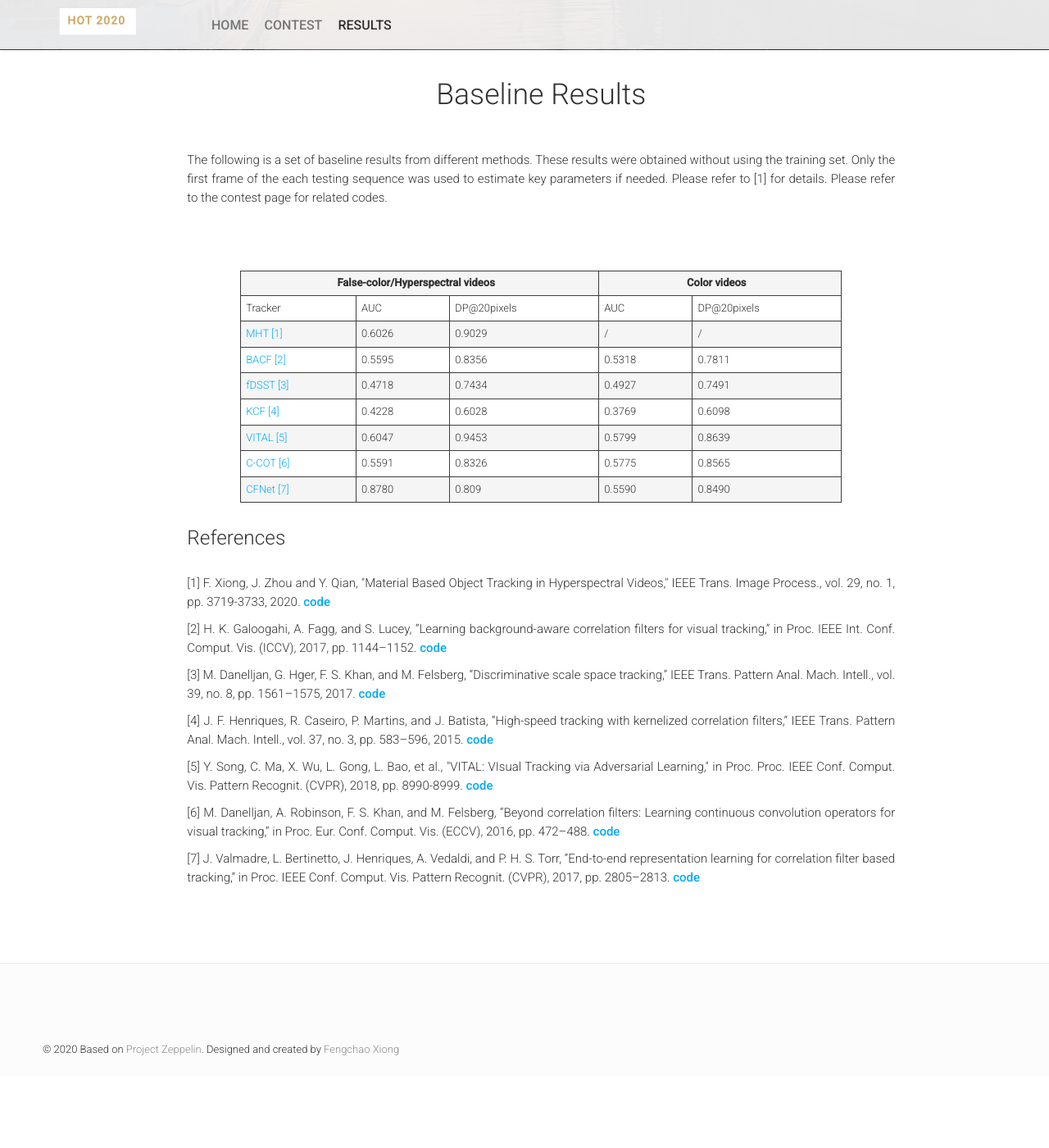
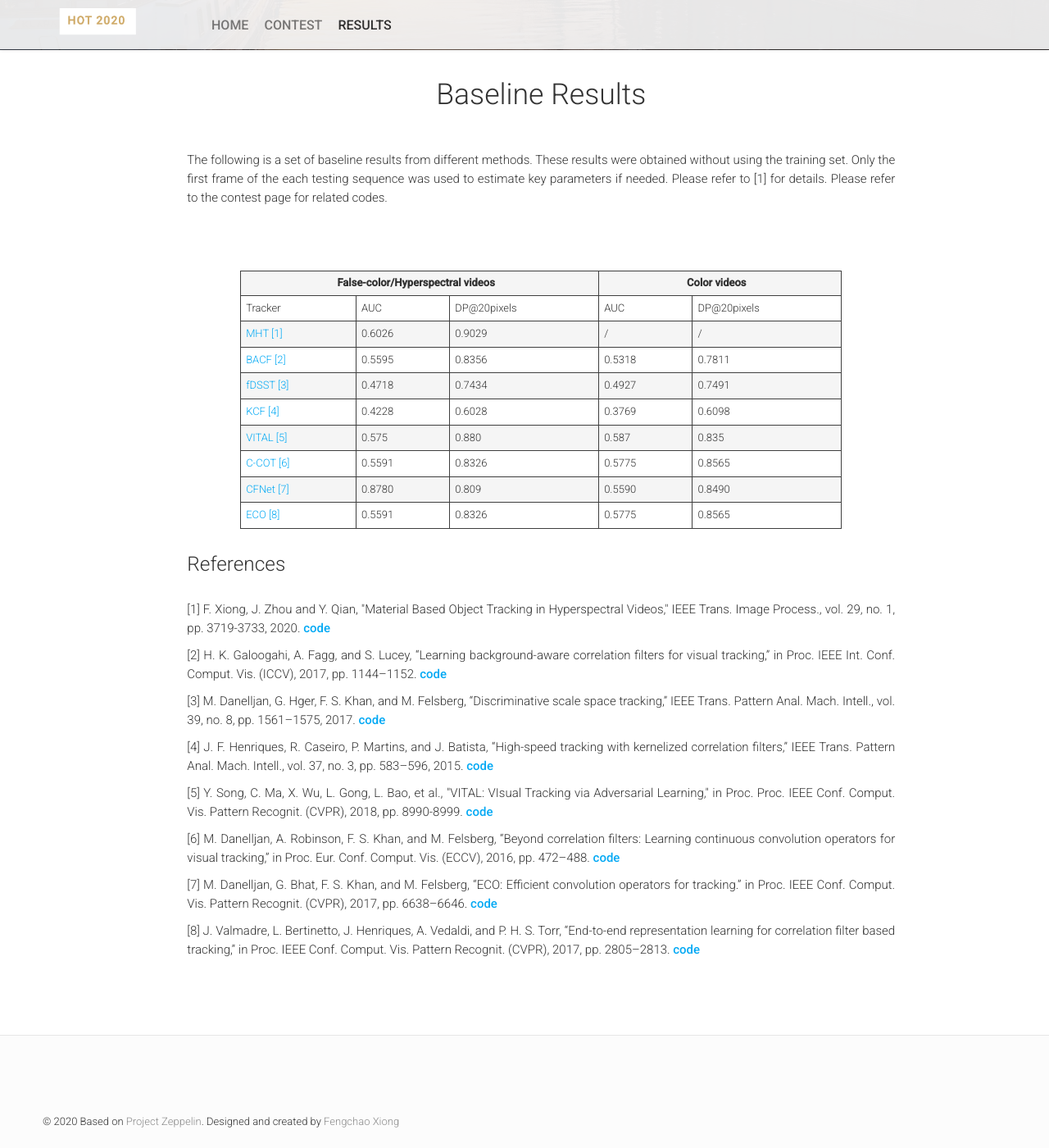
Before and after one commit to csprojectcode/csprojectcode.github.io, a Jekyll site: the page built from result.html, in a window 1280 px wide and 1400 px high, scrolled down 339 px. Shown: the whole window at 82% size. Built offline with Jekyll 4.4.1, drawn with Linux system fonts in a browser that asks for light colours; comment, search, counter and statistics services are not loaded; before the commit the page ends 1651 px from its top, so only the background shows below that.

Commit message:
Update Website

```diff
--- a/_data/speakers.yml
+++ b/_data/speakers.yml
@@ -31,7 +31,7 @@
   id: 4
   name: "Pedram"
   surname: "Ghamisi"
-  company: "Helmholtz-Zentrum Dresden-Rossendorf, Germany"
+  company: "Helmholtz-Zentrum Dresden-Rossendorf, Germany</br>VasoGnosis, USA"
   title: "Android Developer"
   bio: '<p>Developer. Nominated to apply for the <a href="http://goo.gl/V7qHc">Google Developer Expert Program</a>. Finalist of <a href="http://goo.gl/HO2kLf">Google Apps Developer Challenge 2012</a>. Author of open source <a href="http://goo.gl/Sp5Pel">libraries</a> 1000+ stars. Writer. When Dmytro has free time he is writing <a href="http://goo.gl/AoOVru">technical articles</a>. Speaker. Always trying to share his knowledge &amp; experience on different <a href="http://goo.gl/PNolZY">events</a>. Big fan of android, flat design, stackoverflow, git, Intellij IDEA. Eclipse IDE hater.</p>'
   thumbnailUrl: Pedram.png
--- a/_includes/about.html
+++ b/_includes/about.html
@@ -3,7 +3,7 @@
     <div class="content-wrapper">
         <div class="col-lg-10 col-lg-offset-1">
             <h4>{{ site.aboutTitle }}</h4>
-            <p style="text-align:justify;">Object tracking is an active research topic in computer vision and pattern recognition. We have witnessed significant progress on this topic over the past several years, with approaches moving from hand-crafted features to deep learning families. Nevertheless, tracking in grayscale or color videos has its intrinsic limitations in depicting physical properties of targets, especially reflectance of materials. It makes trackers vulnerable in complex scenarios with cluttered background and significant object shape changes. This problem can be effectively addressed by object tracking in hyperspectral videos which provide joint spectral, spatial, and temporal information, enabling computer vision system to perceive the materials of the objects besides the shape, texture, and semantic relationship of objects.</p>
+            <p style="text-align:justify;">Object tracking is an active research topic in computer vision and pattern recognition. We have witnessed significant progress on this topic over the past several years, with approaches moving from hand-crafted features to deep learning families. Nevertheless, tracking in grayscale or color videos has its intrinsic limitations in depicting (the) physical properties of targets, especially reflectance of materials. It makes trackers vulnerable in complex scenarios with cluttered background and significant object shape changes. This problem can be effectively addressed by object tracking in hyperspectral videos which provide joint spectral, spatial, and temporal information, enabling (the) computer vision system to perceive the materials of the objects besides the shape, texture, and semantic relationship of objects.</p>
 
         <p style="text-align:justify;">The goal of this contest is to boost the research on hyperspectral object tracking. A frame-by-frame labelled dataset with 50 training videos and 35 testing videos is provided. Each video contains hyperspectral data, RGB data, and false-color data generated from the hyperspectral data. We also provide the codes and results of a number of tracking methods as baseline results.</p>
 
--- a/_includes/schedule.html
+++ b/_includes/schedule.html
@@ -83,10 +83,10 @@ table.dataintable tr:nth-child(even) {
                         </tr>
                         <tr>
                         <td class="tracker"><a href="#VITAL">VITAL [5]</a></td>
-                        <td>0.6047</td>
-                        <td>0.9453</td>
-                        <td>0.5799</td>
-                        <td>0.8639</td>
+                        <td>0.575</td>
+                        <td>0.880</td>
+                        <td>0.587</td>
+                        <td>0.835</td>
                         </tr>
                         <tr>
                         <td class="tracker"><a href="#CCOT">C-COT [6]</a></td>
@@ -102,13 +102,13 @@ table.dataintable tr:nth-child(even) {
                         <td>0.5590</td>
                         <td>0.8490</td>
                         </tr>
-                        <!-- <tr>
+                        <tr>
                         <td class="tracker"><a href="#ECO">ECO [8]</a></td>
                         <td>0.5591</td>
                         <td>0.8326</td>
                         <td>0.5775</td>
                         <td>0.8565</td>
-                        </tr>   -->
+                        </tr>
                     </table>
         <h6 style="white-space: normal; margin-top: 30px;"><span style="text-indent: 0; ">References</span>
              </h6>
@@ -151,16 +151,14 @@ table.dataintable tr:nth-child(even) {
             </p>
 
             <p style="white-space: normal; text-indent: 0em;">
-                        <p name="CFNet">[7] J. Valmadre, L. Bertinetto, J. Henriques, A. Vedaldi, and P. H. S. Torr, “End-to-end representation
+            <p name="ECO">[7] M. Danelljan, G. Bhat, F. S. Khan, and M. Felsberg, “ECO: Efficient convolution operators for tracking.”
+            in Proc. IEEE Conf. Comput. Vis. Pattern Recognit. (CVPR), 2017, pp. 6638–6646. <a href="https://github.com/martin-danelljan/ECO" style="font-weight: 500;">code</a></p>
+            </p>
+
+            <p style="white-space: normal; text-indent: 0em;">
+                        <p name="CFNet">[8] J. Valmadre, L. Bertinetto, J. Henriques, A. Vedaldi, and P. H. S. Torr, “End-to-end representation
             learning for correlation filter based tracking,” in Proc. IEEE Conf. Comput. Vis. Pattern Recognit. (CVPR), 2017, pp. 2805–2813. <a href="https://github.com/bertinetto/cfnet" style="font-weight: 500;">code</a></p>
             </p>
-
-   <!--          <p style="white-space: normal; text-indent: 0em;">
-            <p name="ECO">[8] M. Danelljan, G. Bhat, F. S. Khan, and M. Felsberg, “ECO: Efficient convolution operators for tracking.”
-            in Proc. IEEE Conf. Comput. Vis. Pattern Recognit. (CVPR), 2017, pp. 6638–6646. <a href="https://github.com/martin-danelljan/ECO" style="font-weight: 500;">code</a></p>
-            </p>
-              -->
-
             </div>
                     </article>
         </div>
```
Also changed, not shown: img/people/Pedram.jpg (added).
